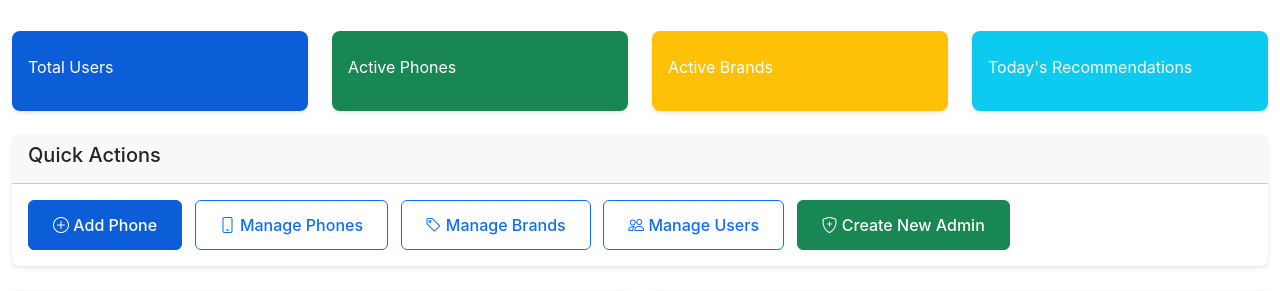
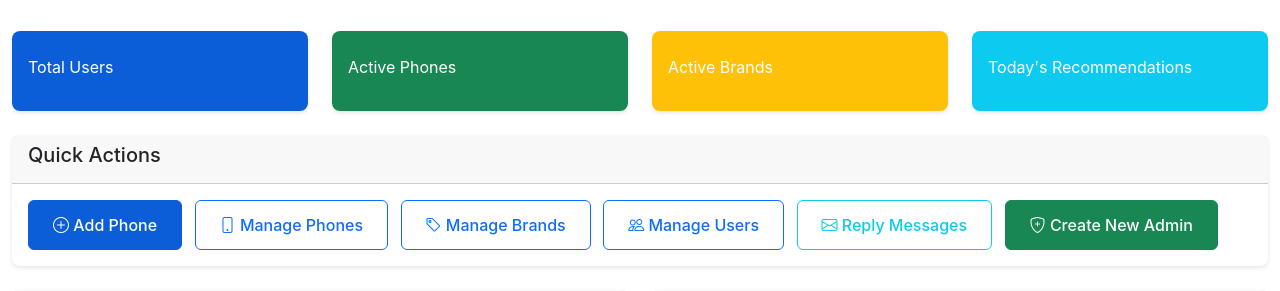
Before and after one commit to AlisonOoi123/DialSmart, a Python web app: template app/templates/admin/dashboard.html in a window 1280 px wide. Shown: the part 175-466 px from the top of the page. Run offline with Jinja, Linux system fonts and the light colour scheme; the template is opened without the code that fills it, so the values that code supplies are empty.

Commit message:
Add files via upload

```diff
--- a/app/templates/admin/dashboard.html
+++ b/app/templates/admin/dashboard.html
@@ -59,6 +59,9 @@
                     </a>
                     <a href="{{ url_for('admin.users') }}" class="btn btn-outline-primary me-2">
                         <i class="bi bi-people"></i> Manage Users
+                    </a>
+                    <a href="{{ url_for('admin.messages') }}" class="btn btn-outline-info me-2">
+                        <i class="bi bi-envelope"></i> Reply Messages
                     </a>
                     <a href="{{ url_for('admin.create_admin') }}" class="btn btn-success">
                         <i class="bi bi-shield-plus"></i> Create New Admin
```
